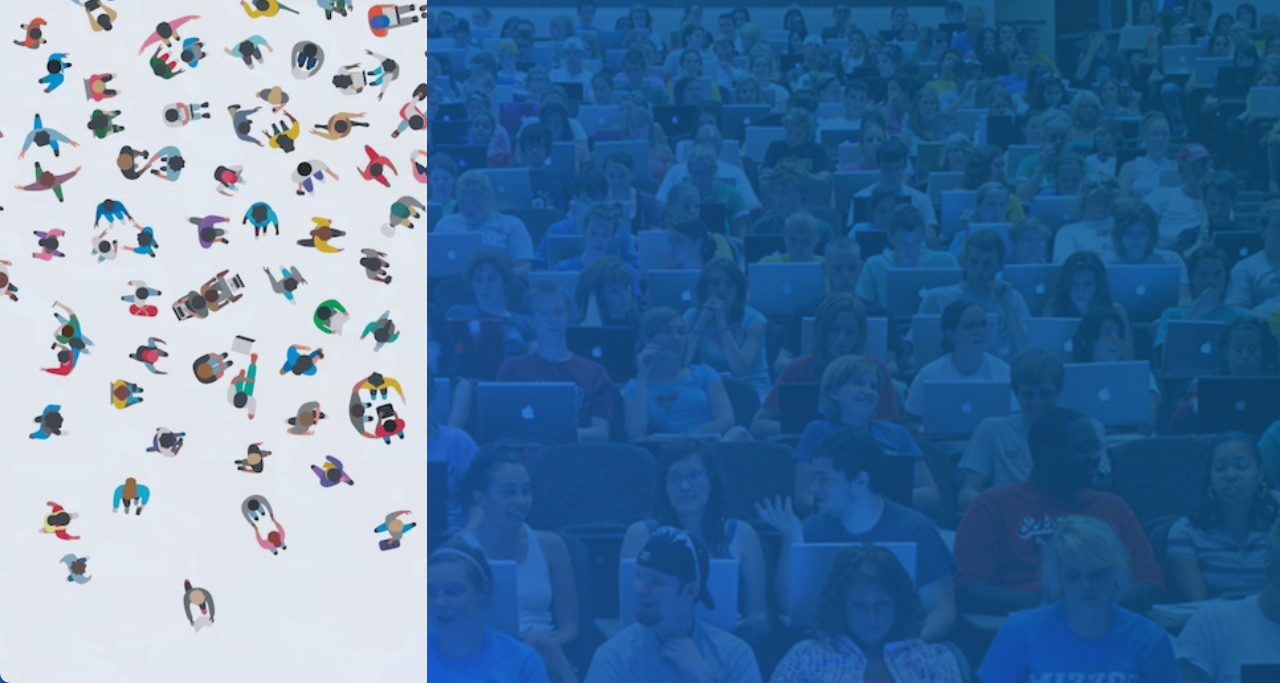
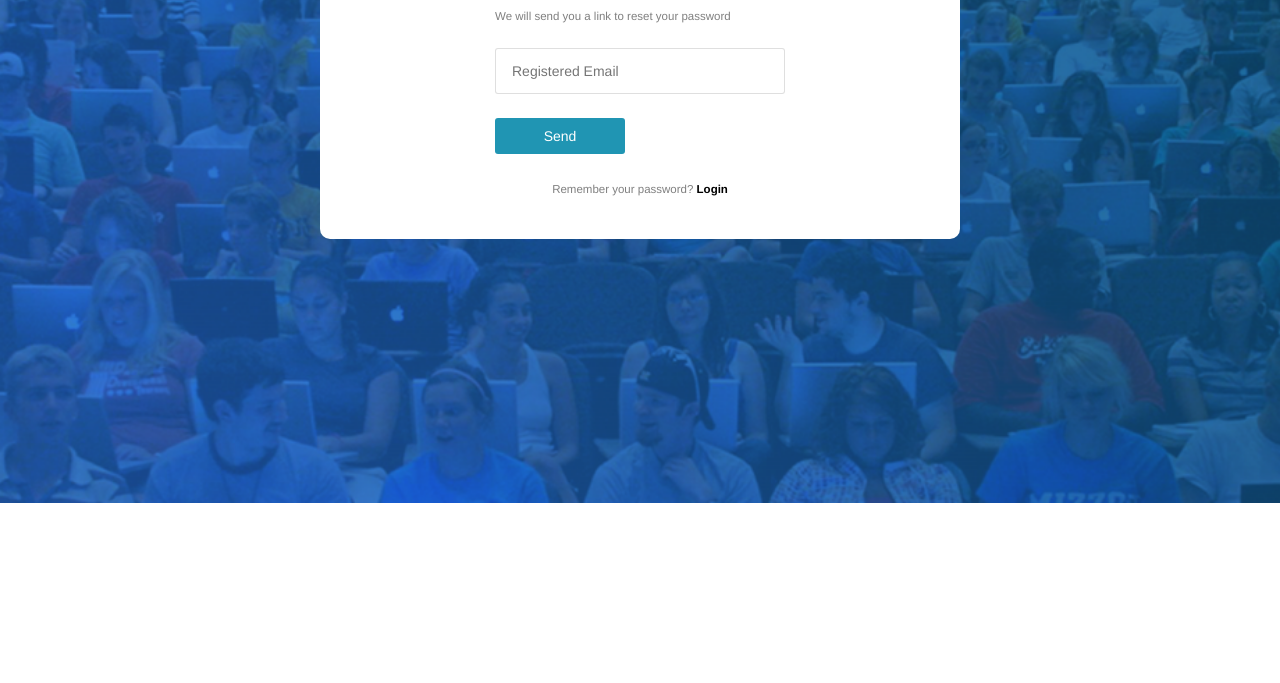
Before and after one commit to asepnur/uiui, a website: page src/html/forgot.html in a window 1280 px wide. Shown: the part 297-980 px from the top of the page. After the commit the page ends 800 px from the top, so only its background shows below. Drawn offline with nearby package versions, Linux system fonts and the light colour scheme; files that its build step writes are made by us from their sources.

Commit message:
add forgot password request

```diff
--- a/src/html/forgot.html
+++ b/src/html/forgot.html
@@ -7,10 +7,38 @@
     <!-- endinject -->
   </head>
   <body>
-    <div class="_bl">
-        <div class="_bl5b">
+    <div class="_bl _c5m3o3 _c5m36">
+        <div class="_bl5c">
+        </div>
+      <form class="_cn" action="/" method="POST">
+        <div class="_ro">
+          <div class="_c5m310 _c5m3o3 _c5x3o1 _c5x310">
+            <h2 class="_he3p">Forgot Password</h2>
           </div>
-    </div>
+        </div>
+        <div class="_ro">
+          <div class="_c5m38 _c5m3o3 _c5x3o1 _c5x310">
+              <p class="_me3l">We will send you a link to reset your password</p>
+          </div>
+        </div>
+        <div class="_ro">
+          <div class="_c5m36 _c5m3o3 _c5x3o1 _c5x310">
+          <input type="password" name="password" placeholder="Registered Email"/>
+        </div>
+        </div>
+        <div class="_ro">
+            <div class="_c5m3o3 _c5m33 _c5x3o1  _c5x35">
+                <button class="_bt3p _pl5r" type="submit">Send</button>
+            </div>
+        </div>
+        <div class="_ro">
+          <div class="_c5m3o3 _c5m36 _c5x3o2 _c5x38">
+            <p class="_me5f">Remember your password? <b><a href="">Login</a></b></p>
+          </div>
+        </div>
+    </form>
+  </div>
+
     <!-- inject:js -->
     <!-- endinject -->
   </body>
--- a/src/sass/signup.scss
+++ b/src/sass/signup.scss
@@ -59,6 +59,10 @@ input[type="text"]:focus, input[type="password"]:focus {
 ._me3v{
     @extend ._me;
     text-align: center;
+}
+._me3l{
+    @extend ._me;
+    text-align: left;
 }
 // Block Class
 ._bl{
```
